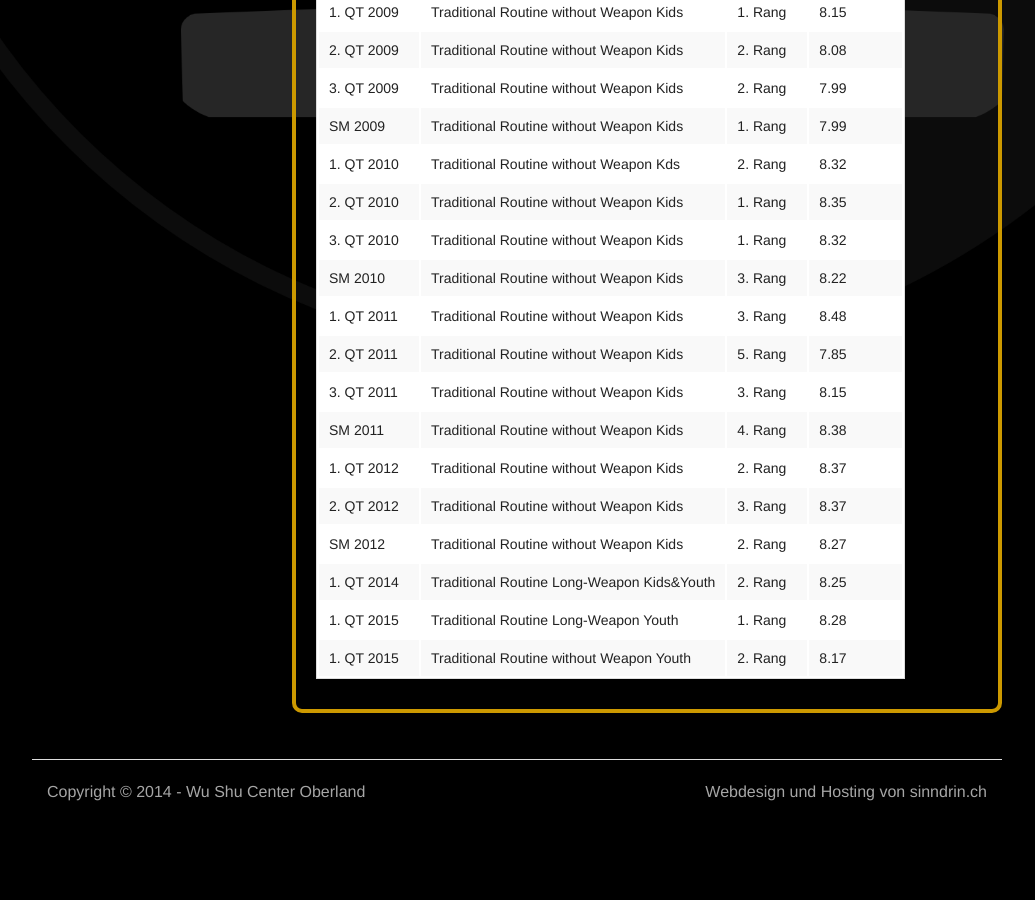
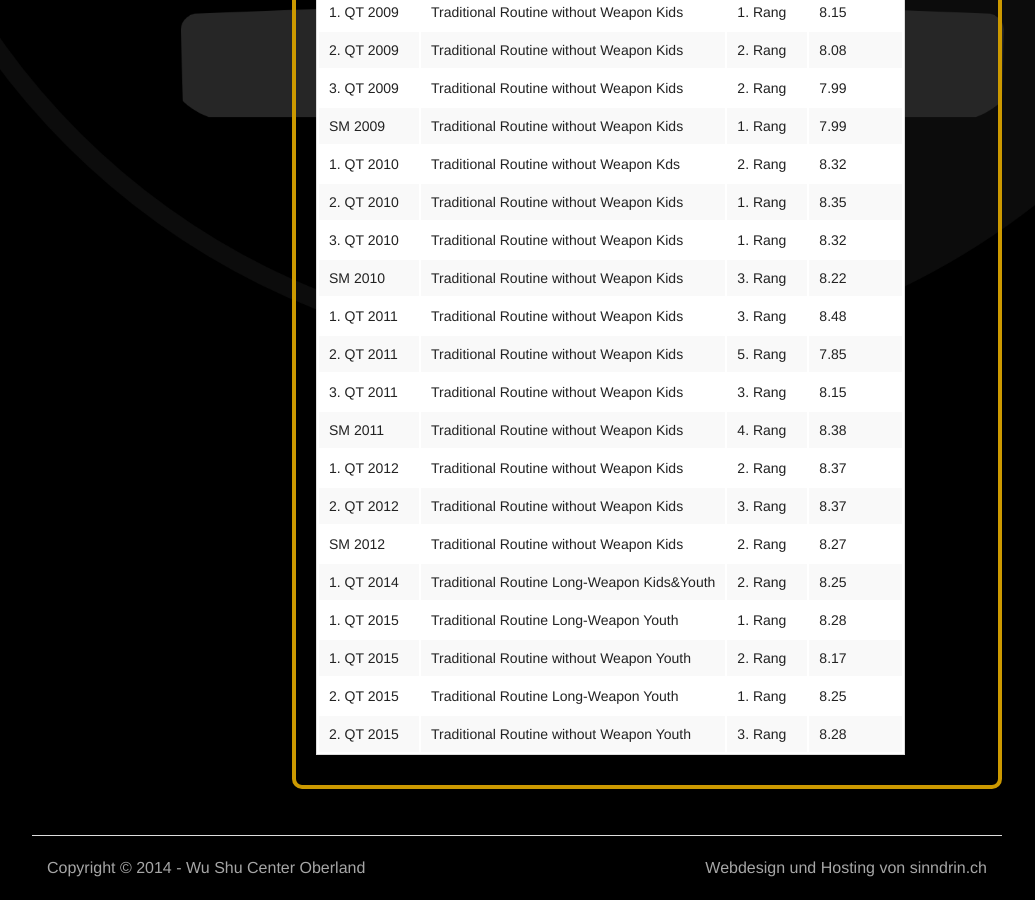
Before and after one commit to wu-shu/wu-shu.github.io, a Jekyll site: the page built from lehrer-turnierteam/chiara-caduff/index.md, in a window 1280 px wide and 900 px high, scrolled down 623 px. Shown: the whole window, without its empty margins (123-1158 px from the left). Built offline with Jekyll 4.4.1, drawn with Linux system fonts in a browser that asks for light colours; some web fonts are replaced; Markdown is read by kramdown in place of the engine named in the settings; comment, search, counter and statistics services are not loaded; before the commit the page ends 1447 px from its top, so only the background shows below that.

Commit message:
rangierungen 2. QT

```diff
--- a/lehrer-turnierteam/chiara-caduff/index.md
+++ b/lehrer-turnierteam/chiara-caduff/index.md
@@ -127,6 +127,18 @@ Ihre Rangierungen bei den Swisswushu-Turnieren bisher:
 			<td>2. Rang</td>
 			<td>8.17</td>
 		</tr>
+		<tr>
+			<td>2. QT 2015</td>
+			<td>Traditional Routine Long-Weapon Youth</td>
+			<td>1. Rang</td>
+			<td>8.25</td>
+		</tr>
+				<tr>
+			<td>2. QT 2015</td>
+			<td>Traditional Routine without Weapon Youth</td>
+			<td>3. Rang</td>
+			<td>8.28</td>
+		</tr>
 
 
 	</tbody>
```
Also changed, not shown: 1 other file.
